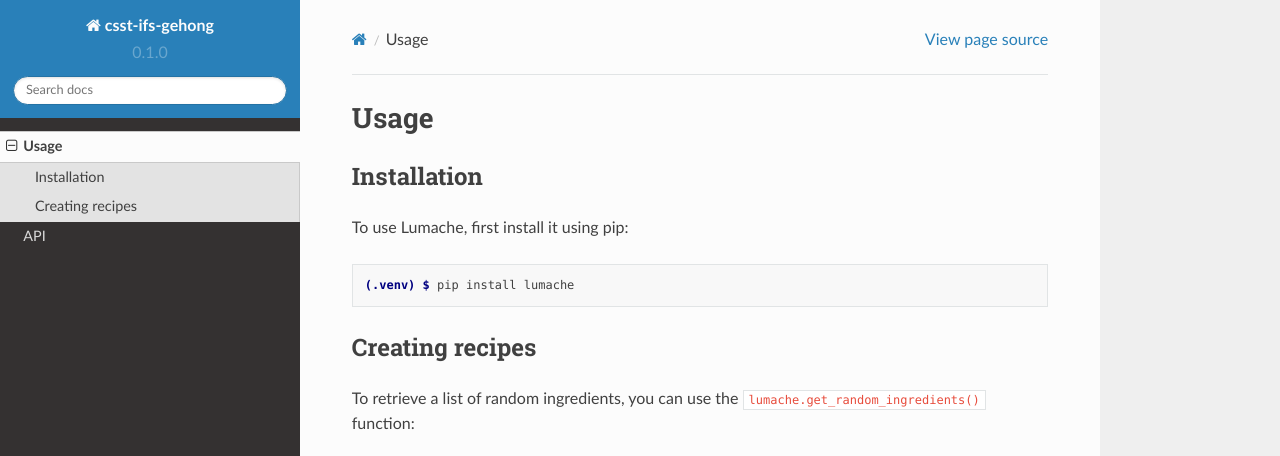
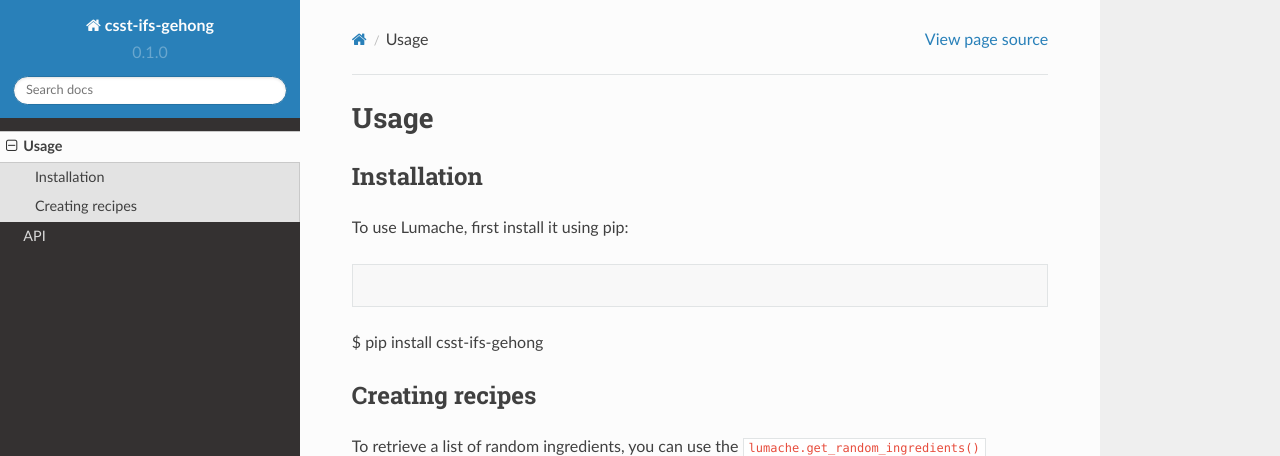
Before and after one commit to fengshuai0210/csst-ifs-gehong, a Sphinx documentation site: the page built from docs/source/usage.rst, in a window 1280 px wide and 1143 px high, cut to the strip 0-456 px from the top of the window. Built offline with Sphinx 7.4.7 and the Read the Docs theme 2.0.0, drawn with Linux system fonts in a browser that asks for light colours.

Commit message:
Update usage.rst

```diff
--- a/docs/source/usage.rst
+++ b/docs/source/usage.rst
@@ -9,8 +9,7 @@ Installation
 To use Lumache, first install it using pip:
 
 .. code-block:: console
-
-   (.venv) $ pip install lumache
+$ pip install csst-ifs-gehong
 
 Creating recipes
 ----------------
```
